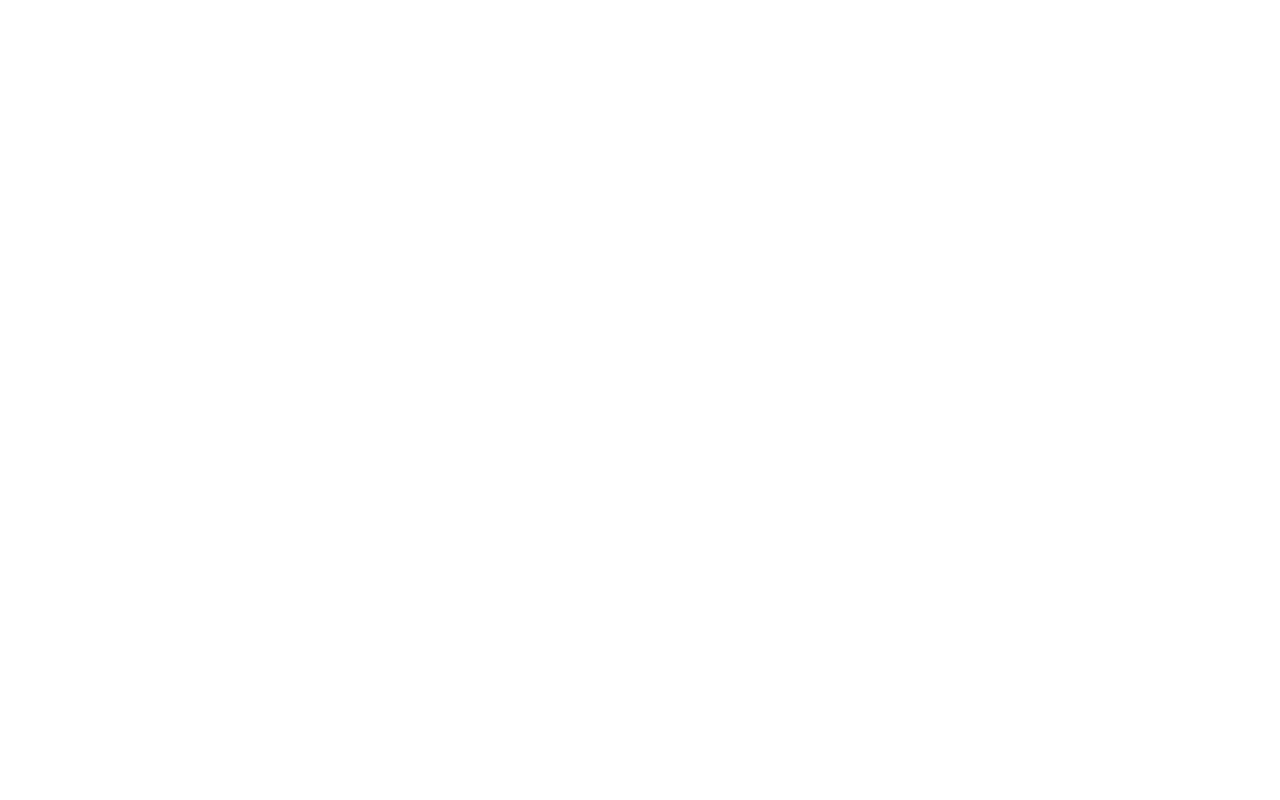
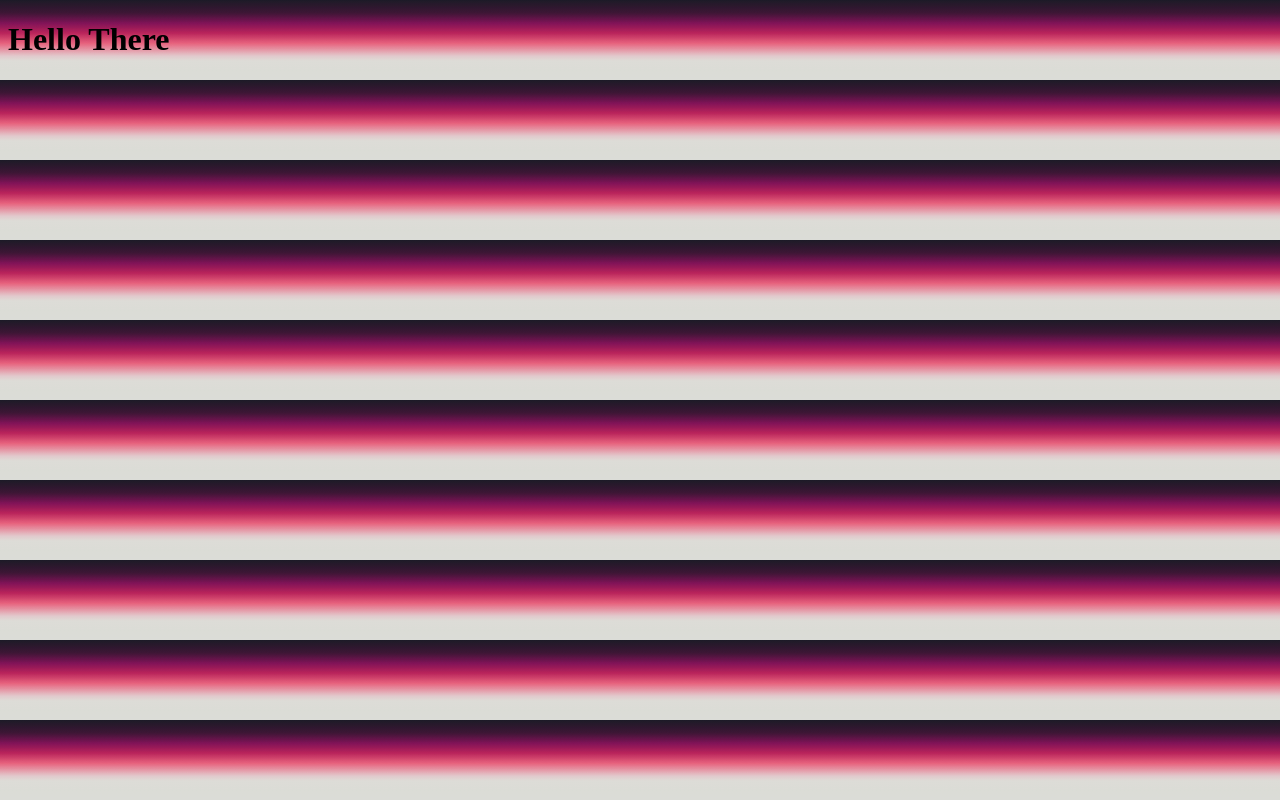
Before and after one commit to masone85/80s-project, a plain HTML site: page index.html in a window 1280 px wide. Drawn offline with Linux system fonts and the light colour scheme.

Commit message:
add gradient

```diff
--- a/index.html
+++ b/index.html
@@ -1,14 +1,13 @@
 <!DOCTYPE html>
 <html lang="en">
-<head>
-    <meta charset="UTF-8">
-    <meta http-equiv="X-UA-Compatible" content="IE=edge">
-    <meta name="viewport" content="width=device-width, initial-scale=1.0">
+  <head>
+    <meta charset="UTF-8" />
+    <meta http-equiv="X-UA-Compatible" content="IE=edge" />
+    <meta name="viewport" content="width=device-width, initial-scale=1.0" />
+    <link rel="stylesheet" href="style.css">
     <title>1985</title>
-</head>
-<body>
-
-
-
-</body>
+  </head>
+  <body>
+    <h1>Hello There</h1>
+  </body>
 </html>
--- a/style.css
+++ b/style.css
@@ -0,0 +1,13 @@
+body {
+  background: linear-gradient(
+    to top,
+    #dbdcd7 0%,
+    #dddcd7 24%,
+    #e2c9cc 30%,
+    #e7627d 46%,
+    #b8235a 59%,
+    #801357 71%,
+    #3d1635 84%,
+    #1c1a27 100%
+  );
+}
```
